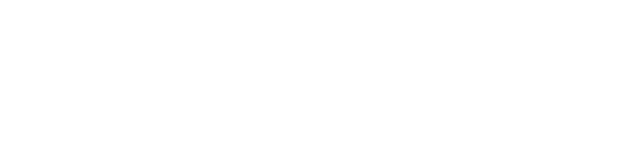
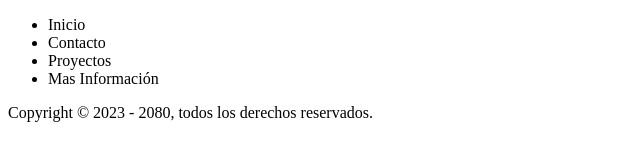
Before and after one commit to CrissMaster7/Oficial, a plain HTML site: page index.html in a window 1280 px wide. Shown: the whole page, without its empty margins (0-640 px from the left). Drawn offline with Linux system fonts and the light colour scheme.

Commit message:
index.html

```diff
--- a/index.html
+++ b/index.html
@@ -9,8 +9,16 @@
 <body>
     <header>
         <nav>
-
+            <ul>
+                <li>Inicio</li>
+                <li>Contacto</li>
+                <li>Proyectos</li>
+                <li>Mas Información</li>
+            </ul>
         </nav>
     </header>
+    <footer>
+        <p>Copyright © 2023 - 2080, todos los derechos reservados.</p>
+      </footer>
 </body>
 </html>
```
